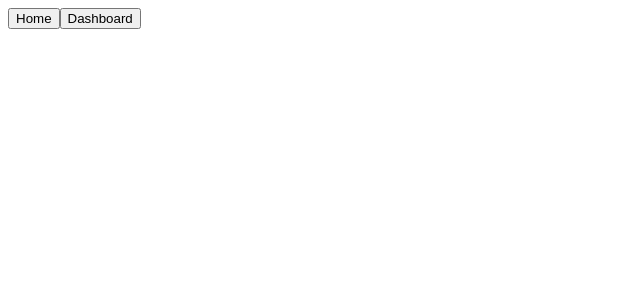
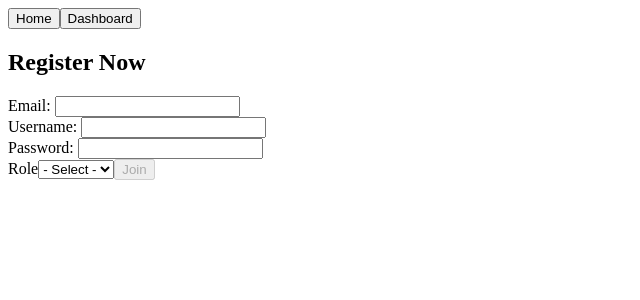
Before and after one commit to zachary-peterson/front-end, a React (Create React App) app in the folder root/: page / in a window 1280 px wide. Shown: the top 300 px of the page, without its empty margins (0-640 px from the left). Built offline with nearby package versions, Linux system fonts and the light colour scheme.

Commit message:
Merging Somayah and I's work

```diff
--- a/root/package.json
+++ b/root/package.json
@@ -6,6 +6,7 @@
     "@testing-library/jest-dom": "^4.2.4",
     "@testing-library/react": "^9.5.0",
     "@testing-library/user-event": "^7.2.1",
+    "axios": "^0.20.0",
     "react": "^16.13.1",
     "react-dom": "^16.13.1",
     "react-redux": "^7.2.1",
@@ -13,7 +14,8 @@
     "react-scripts": "3.4.3",
     "redux": "^4.0.5",
     "redux-logger": "^3.0.6",
-    "redux-thunk": "^2.3.0"
+    "redux-thunk": "^2.3.0",
+    "yup": "^0.29.3"
   },
   "scripts": {
     "start": "react-scripts start",
--- a/root/src/App.js
+++ b/root/src/App.js
@@ -1,6 +1,8 @@
 import React from 'react';
 import { Route, Switch } from 'react-router-dom'
 import { NavBar } from './components/NavBar';
+import Login from './components/Login';
+import RegisterStudent from './components/RegisterStudent'
 
 import './App.css';
 
@@ -10,7 +12,8 @@ function App() {
     <NavBar />
       <Switch>
         <Route path='/dashboard' />
-        <Route exact path='/' />
+        <Route path='/login' component={Login} />
+        <Route exact path='/' component={RegisterStudent}/>
       </Switch>
     </>
   );
--- a/root/src/Login.js
+++ b/root/src/components/Login.js
@@ -2,6 +2,7 @@ import React, { useState, useEffect } from 'react';
 import { Link, Route, Switch } from 'react-router-dom';
 import axios from 'axios';
 import * as yup from 'yup';
+import { axiosWithAuth } from '../utils/axiosWithAuth';
 
 const loginInitialFormValues = {
     username: '',
@@ -59,6 +60,14 @@ export default function Login() {
             username: formValues.username.trim(),
             password: formValues.password,
         }
+        console.log(user)
+        axios.post('http://bwschoolinthecloud.herokuapp.com/api/auth/login', user)
+        .then(res => {
+            console.dir(res);
+        })
+        .catch(err => {
+            console.dir(err)
+        })
     }
 
     const onSubmit = evt => {
@@ -68,7 +77,7 @@ export default function Login() {
 
     const onInputChange = evt => {
         const { name, value } = evt.target
-        inputChange(name, value)
+        loginInputChange(name, value)
     }
 
     useEffect(() => {
@@ -89,23 +98,23 @@ export default function Login() {
 
                     <label>Username:&nbsp;
                         <input
-                        value={values.username}
+                        value={formValues.username}
                         onChange={onInputChange}
                         name='username'
                         type='text'/>
                     </label>
-                    <div id="name_error">{errors.username}</div>
+                    <div id="name_error">{formErrors.username}</div>
 
                     <label>Password:&nbsp;
                         <input
-                        value={values.password}
+                        value={formValues.password}
                         onChange={onInputChange}
                         name='password'
                         type='password'/>
                     </label>
-                    <div id="name_error">{errors.password}</div>
+                    <div id="name_error">{formErrors.password}</div>
 
-                    <button id="submit" disabled={disabled}>Join</button>
+                    <button id="submit" disabled={!formValues.username || !formValues.password}>Join</button>
                 </div>
             </div>
         </form>
--- a/root/src/RegisterStudent.js
+++ b/root/src/components/RegisterStudent.js
@@ -6,9 +6,10 @@ import * as yup from 'yup';
 const initialFormValues = {
     email: '',
     username: '',
-    first_name: '',
-    last_name: '',
+    // first_name: '',
+    // last_name: '',
     password: '',
+    role: ''
 }
 
 const initialFormErrors = {
@@ -17,6 +18,7 @@ const initialFormErrors = {
     first_name: '',
     last_name: '',
     password: '',
+    role: ''
 }
 
 const initialDisabled = true
@@ -28,24 +30,27 @@ export default function RegisterStudent() {
 
     const regStuFormSchema = yup.object().shape({
         email: yup
-            .email()
+            .string()
             .required('Email is Required'),
         username: yup
             .string()
             .required('Username is Required')
             .length(3, "Must be at least three characters"),
-        first_name: yup
-            .string()
-            .required('First Name is Required')
-            .length(3, "Must be at least three characters"),
-        last_name: yup
-            .string()
-            .required('Last Name is Required')
-            .length(3, "Must be at least three characters"),
+        // first_name: yup
+        //     .string()
+        //     .required('First Name is Required')
+        //     .length(3, "Must be at least three characters"),
+        // last_name: yup
+        //     .string()
+        //     .required('Last Name is Required')
+        //     .length(3, "Must be at least three characters"),
         password: yup
             .string()
             .required('Password is Required')
-            .length(8, "Must be at least eight characters")
+            .length(8, "Must be at least eight characters"),
+        role: yup
+            .string()
+            .oneOf(['admin', 'medium', 'large', 'sheet'], 'Size selection required'),
     })
 
     const inputChange = (name, value) => {
@@ -75,10 +80,18 @@ export default function RegisterStudent() {
         const newStudent = {
             email: formValues.email.trim(),
             username: formValues.username.trim(),
-            first_name: formValues.first_name.trim(),
-            last_name: formValues.last_name.trim(),
+            // first_name: formValues.first_name.trim(),
+            // last_name: formValues.last_name.trim(),
             password: formValues.password,
+            role: formValues.role
         }
+        axios.post('http://bwschoolinthecloud.herokuapp.com/api/auth/register', formValues)
+        .then(res => {
+            console.log(res)
+        })
+        .catch(err => {
+            console.dir(err)
+        })
     }
 
     const onSubmit = evt => {
@@ -108,48 +121,62 @@ export default function RegisterStudent() {
                 <div className='form-group inputs'>
                     <label>Email:&nbsp;
                         <input
-                        value={values.name}
+                        value={formValues.email}
                         onChange={onInputChange}
                         name='email'
                         type='email'/>
                     </label>
-                    <div id="name_error">{errors.email}</div>
+                    <div id="name_error">{formErrors.email}</div>
 
                     <label>Username:&nbsp;
                         <input
-                        value={values.username}
+                        value={formValues.username}
                         onChange={onInputChange}
                         name='username'
                         type='text'/>
                     </label>
-                    <div id="name_error">{errors.username}</div>
+                    <div id="name_error">{formErrors.username}</div>
 
-                    <label>First Name:&nbsp;
+                    {/* <label>First Name:&nbsp;
                         <input
-                        value={values.first_name}
+                        value={formValues.first_name}
                         onChange={onInputChange}
                         name='first_name'
                         type='text'/>
                     </label>
-                    <div id="name_error">{errors.first_name}</div>
+                    <div id="name_error">{formErrors.first_name}</div>
 
                     <label>Last Name:&nbsp;
                         <input
-                        value={values.last_name}
+                        value={formValues.last_name}
                         onChange={onInputChange}
                         name='last_name'
                         type='text'/>
                     </label>
-                    <div id="name_error">{errors.last_name}</div>
+                    <div id="name_error">{formErrors.last_name}</div> */}
 
                     <label>Password:&nbsp;
                         <input
-                        value={values.password}
+                        value={formValues.password}
                         onChange={onInputChange}
                         name='password'
                         type='password'/>
                     </label>
-                    <div id="name_error">{errors.password}</div>
+                    <div id="name_error">{formErrors.password}</div>
+
+                    <label>Role
+                    <select
+                        onChange={onInputChange}
+                        value={formValues.role}
+                        name='role'
+                    >
+                        <option value=''>- Select -</option>
+                        <option value='admin'>Admin</option>
+                        <option value='medium'>Medium</option>
+                        <option value='large'>Large</option>
+                    </select>
+                    </label>
+
 
                     <button id="submit" disabled={disabled}>Join</button>
                 </div>
--- a/root/src/index.js
+++ b/root/src/index.js
@@ -6,6 +6,11 @@ import { Provider } from 'react-redux';
 import thunk from 'redux-thunk';
 import logger from 'redux-logger';
 import App from './App';
+import { rootReducer } from './store';
+
+const store = createStore(rootReducer, applyMiddleware(thunk, logger));
+
+console.log(store);
 
 ReactDOM.render(
   <React.StrictMode>
```
Also changed, not shown: 1 other file (tests, documents, lock files or other folders).
